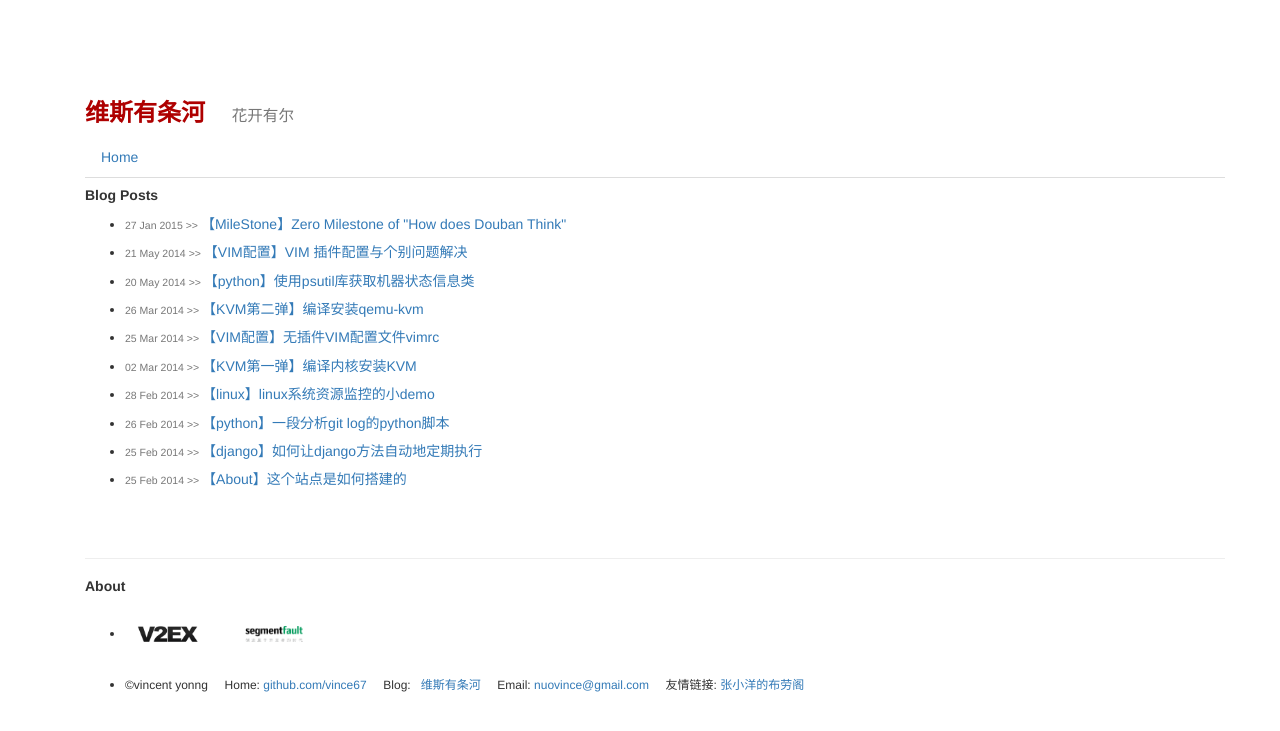
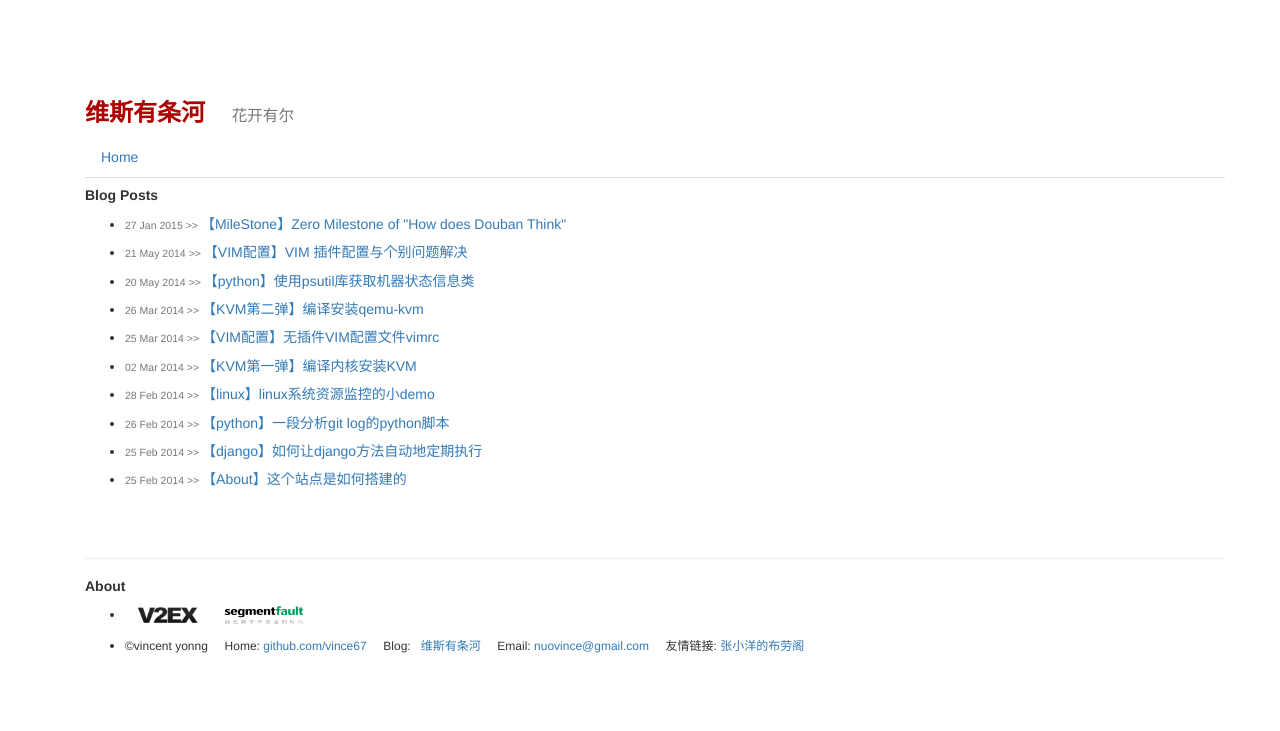
Before and after one commit to vince67/vince67.github.io, a Jekyll site: the page built from index.html, in a window 1280 px wide. Shown: the top 731 px of the page. Built offline with Jekyll 4.4.1, drawn with Linux system fonts in a browser that asks for light colours; nearby versions of some CDN libraries; comment, search, counter and statistics services are not loaded.

Commit message:
new sf logo

```diff
--- a/_layouts/default.html
+++ b/_layouts/default.html
@@ -43,7 +43,7 @@
                             <img src="/static/img/link_logo/v2ex.png" style="margin-left: 10px; width: 65px; height: 20px;">
                         </a>
                         <a href="http://segmentfault.com/u/v7">
-                            <img src="/static/img/link_logo/sf.png" style="margin-left: 20px; width: 100px; height: 60px;">
+                            <img src="/static/img/link_logo/sf.png" style="margin-left: 20px; width: 80px; height: 20px;">
                         </a>
                     </li>
                     <li>
```
Also changed, not shown: static/img/link_logo/sf.png.
